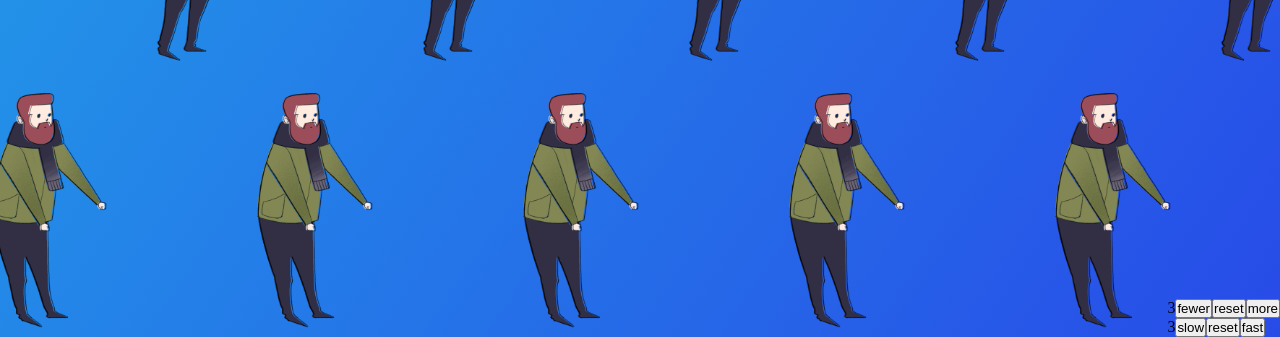
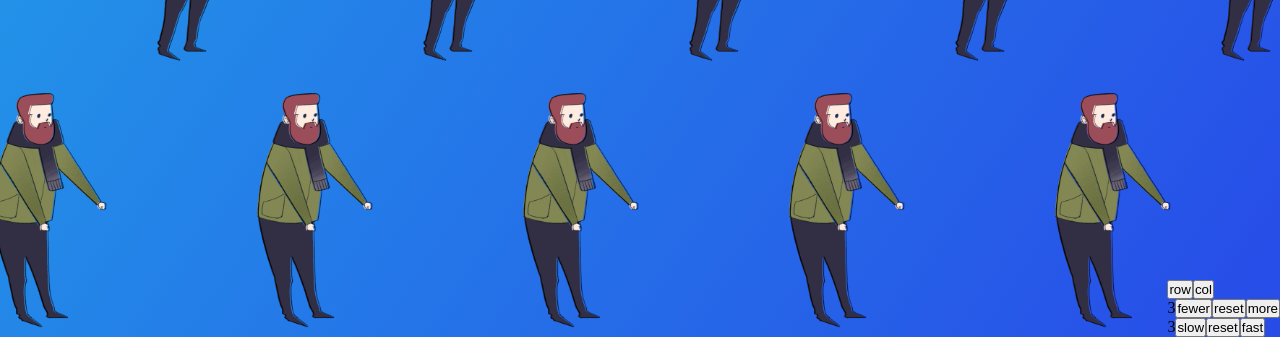
Before and after one commit to mpaulweeks/floss, a Next.js app in the folder floss-nextjs/: page / in a window 1280 px wide. Shown: the part 463-800 px from the top of the page. Built offline with nearby package versions, Linux system fonts and the light colour scheme.

Commit message:
add vert as small change to hori, add buttons for switching

```diff
--- a/floss-nextjs/comp/Overlay.tsx
+++ b/floss-nextjs/comp/Overlay.tsx
@@ -1,4 +1,4 @@
-import { Settings, defaultSettings } from "@/types";
+import { AnimationType, Settings, defaultSettings } from "@/types";
 import { Dispatch, SetStateAction } from "react";
 import styles from '@/styles/Party.module.css';
 
@@ -8,6 +8,20 @@ export function Overlay(props: {
 }) {
   return (
     <section className={styles.overlay}>
+      <div>
+        <button onClick={() => props.setSettings(s => ({
+          ...s,
+          animation: AnimationType.Row
+        }))}>
+          row
+        </button>
+        <button onClick={() => props.setSettings(s => ({
+          ...s,
+          animation: AnimationType.Column
+        }))}>
+          col
+        </button>
+      </div>
       <div>
         {props.settings.count}
         <button onClick={() => props.setSettings(s => ({
--- a/floss-nextjs/comp/Party.tsx
+++ b/floss-nextjs/comp/Party.tsx
@@ -1,15 +1,12 @@
-import { FlossAnimation, Rect, Settings, defaultSettings } from "@/types";
+import { AnimationType, FlossAnimation, Rect, Settings, defaultSettings } from "@/types";
 import { useEffect, useRef, useState } from "react";
 import { Overlay } from "./Overlay";
 import { HorizontalGrid } from "./HorizontalGrid";
 import { range } from "@/util";
 import { useTimer } from "./Timer";
+import { VerticalGrid } from "./VerticalGrid";
 
 export function Party() {
-  const [animation, setAnimation] = useState<FlossAnimation>({
-    animation: 'todo',
-    direction: 'row',
-  });
   const [settings, setSettings] = useState<Settings>(defaultSettings());
   const [rect, setRect] = useState<Rect>({ width: 800, height: 600, });
   const { tick } = useTimer({ settings, });
@@ -30,7 +27,8 @@ export function Party() {
 
   return (
     <>
-      {animation.direction === 'row' && <HorizontalGrid {...gridProps} />}
+      {settings.animation === AnimationType.Row && <HorizontalGrid {...gridProps} />}
+      {settings.animation === AnimationType.Column && <VerticalGrid {...gridProps} />}
       <Overlay settings={settings} setSettings={setSettings} />
     </>
   )
--- /dev/null
+++ b/floss-nextjs/comp/VerticalGrid.tsx
@@ -0,0 +1,35 @@
+import { Rect, Settings } from "@/types";
+import styles from '@/styles/Party.module.css';
+import { Dancer } from "./Dancer";
+import { range } from "@/util";
+
+export function VerticalGrid(props: {
+  frames: string[];
+  settings: Settings;
+  rect: Rect;
+  tick: number;
+}) {
+  const cols = props.settings.count;
+  const size = Math.floor(props.rect.width / props.settings.count);
+  const rows = Math.floor(props.rect.height / size) + 2;
+  return (
+    <section className={styles.party}>
+      {range(rows).map((r, ri) => (
+        <div key={`hori-${rows}-row-${ri}`} className={[
+          styles.vertical,
+        ].join(' ')}>
+          {range(cols).map((c, ci) => (
+            <Dancer
+              key={`hori-${rows}-row-${ri}-col-${ci}`}
+              frames={props.frames}
+              size={size}
+              tick={props.tick}
+              offset={ci}
+              moreClassNames={ci % 2 === 0 ? [] : [styles.reverse]}
+            />
+          ))}
+        </div>
+      ))}
+    </section>
+  );
+}
--- a/floss-nextjs/styles/Party.module.css
+++ b/floss-nextjs/styles/Party.module.css
@@ -58,8 +58,15 @@
     left: 50%;
   }
 }
+@keyframes slideDown {
+  from {
+    top: -50%;
+  }
+  to {
+    top: 50%;
+  }
+}
 .horizontal {
-  flex-shrink: 0;
   display: flex;
   flex-direction: row;
   justify-content: center;
@@ -72,6 +79,19 @@
   animation-timing-function: linear;
   animation-iteration-count: infinite;
 }
+.vertical {
+  display: flex;
+  flex-direction: row;
+  justify-content: center;
+  align-items: flex-start;
+}
+.vertical .dancer img {
+  animation-name: slideDown;
+  animation-duration: 2s;
+  animation-delay: 0s;
+  animation-timing-function: linear;
+  animation-iteration-count: infinite;
+}
 .reverse img {
   animation-direction: reverse;
 }
--- a/floss-nextjs/types.ts
+++ b/floss-nextjs/types.ts
@@ -3,13 +3,20 @@ export type Rect = {
   height: number;
 }
 
+export enum AnimationType {
+  Row = 1,
+  Column = 2,
+}
+
 export type Settings = {
   speed: number; // 1 - 10
   count: number; // 1 - 10
+  animation: AnimationType;
 }
 export const defaultSettings = (): Settings => ({
   speed: 3,
   count: 3,
+  animation: AnimationType.Row,
 });
 
 export type FlossAnimation = {
```
